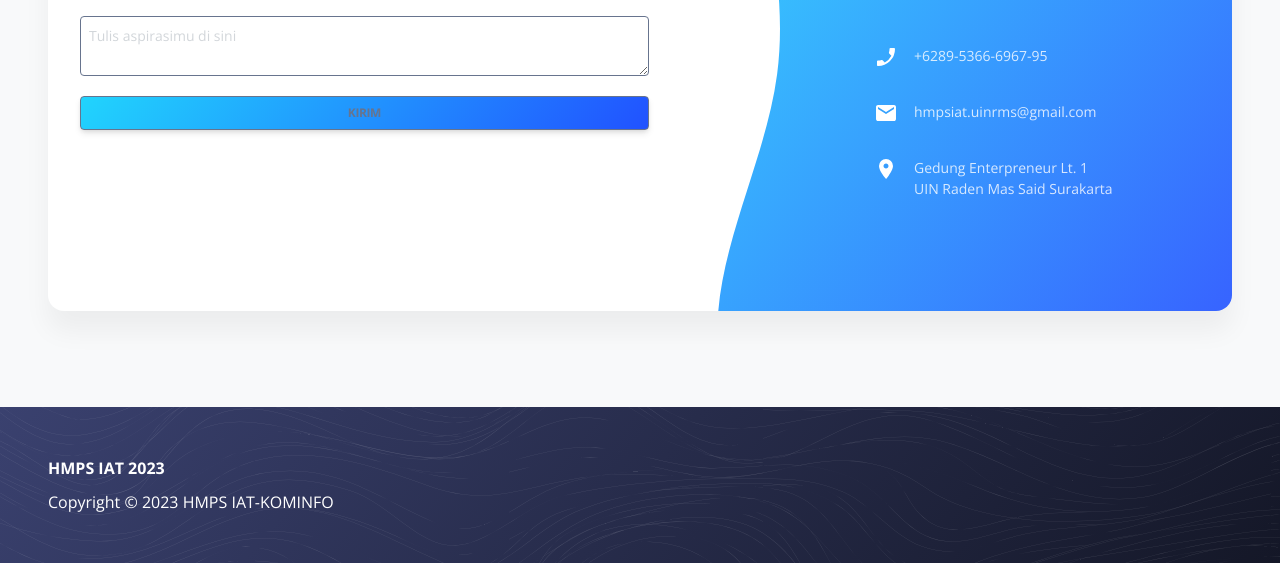
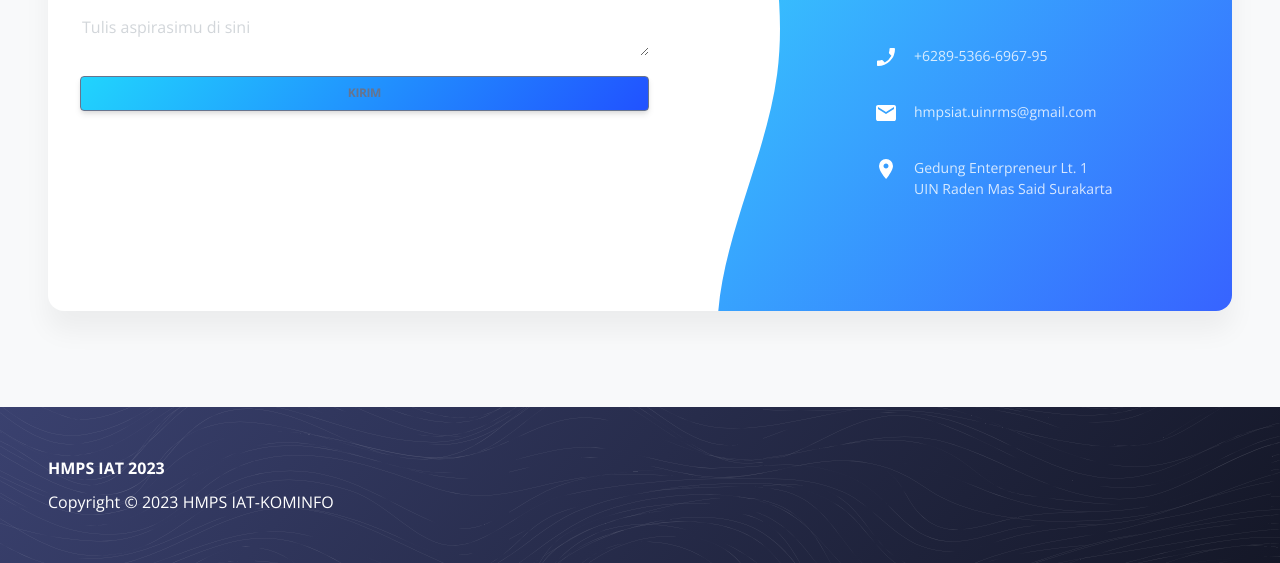
Before and after one commit to saddamfachri01/ASPIRASI-IAT, a website built with Parcel: page index.html in a window 1280 px wide. Shown: the part 318-881 px from the top of the page. Built offline with nearby package versions, Linux system fonts and the light colour scheme; files whose address does not match are found by name.

Commit message:
Update index.html

```diff
--- a/index.html
+++ b/index.html
@@ -64,10 +64,9 @@
                 Yuk, sampaikan Aspirasimu di sini :)
               </span>
                 <form name="aspirasi" value="aspirasi" class="profile-form1" method="POST" data-netlify="true">
-                <input type="hidden" name="aspirasi" value="aspirasi">
-                <textarea placeholder="Tulis aspirasimu di sini" class="profile-textarea textarea Small"></textarea>
-                <button class="primary-blue-button-button button ButtonSmall" type="submit" style="margin-top: 20px;">KIRIM</button>
-              </form>
+                  <textarea placeholder="Tulis aspirasimu di sini"></textarea>
+                  <button class="primary-blue-button-button button ButtonSmall" type="submit" style="margin-top: 20px;">KIRIM</button>
+                  </form>
               <div class="profile-container03">
                 <div class="profile-container04">
                 </div>
```
